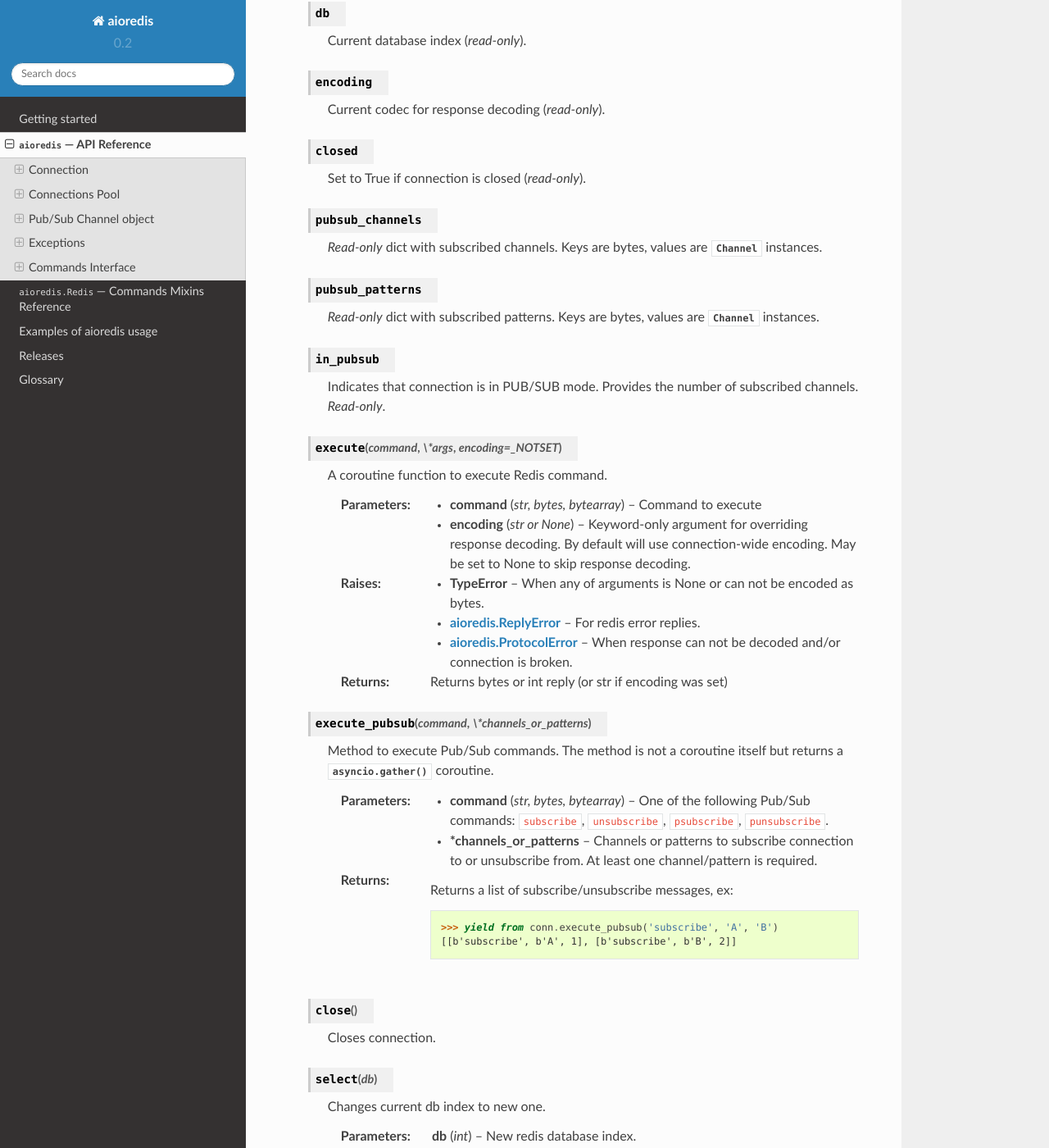
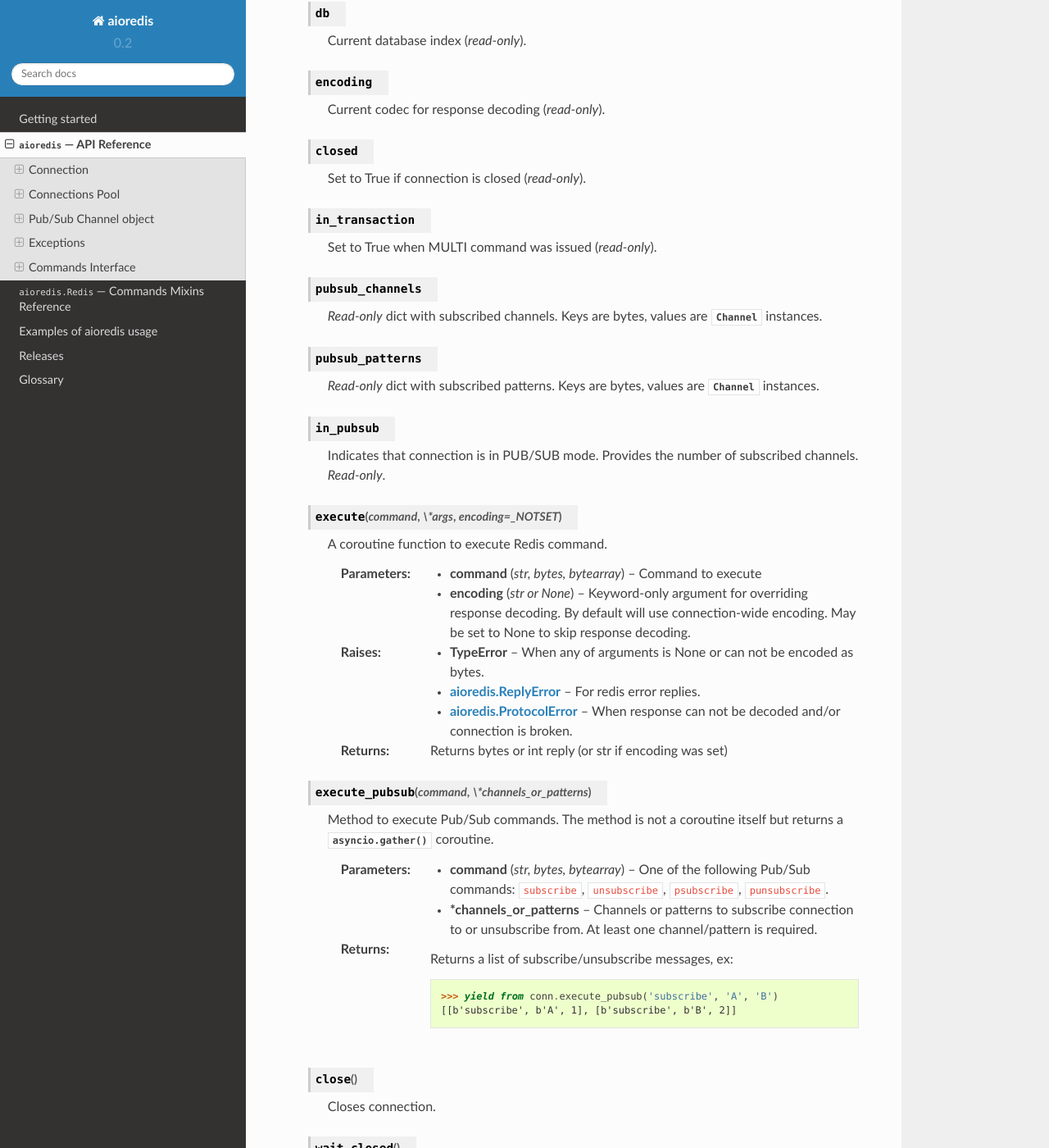
Before and after one commit to aio-libs-abandoned/aioredis-py, a Sphinx documentation site: the page built from docs/api_reference.rst, in a window 1280 px wide and 1400 px high, scrolled down 1035 px. Shown: the whole window at 82% size. Built offline with Sphinx 7.4.7 and the Read the Docs theme 2.0.0, drawn with Linux system fonts in a browser that asks for light colours; some of the changed text lies outside the part shown.

Commit message:
small docs fix

```diff
--- a/docs/api_reference.rst
+++ b/docs/api_reference.rst
@@ -75,6 +75,9 @@
 
       Set to True if connection is closed (*read-only*).
 
+   .. attribute:: in_transaction
+
+      Set to True when MULTI command was issued (*read-only*).
 
    .. attribute:: pubsub_channels
 
@@ -137,6 +140,10 @@
    .. method:: close()
 
       Closes connection.
+
+   .. method:: wait_closed()
+
+      Coroutine waiting for connection to get closed.
 
 
    .. method:: select(db)
```
